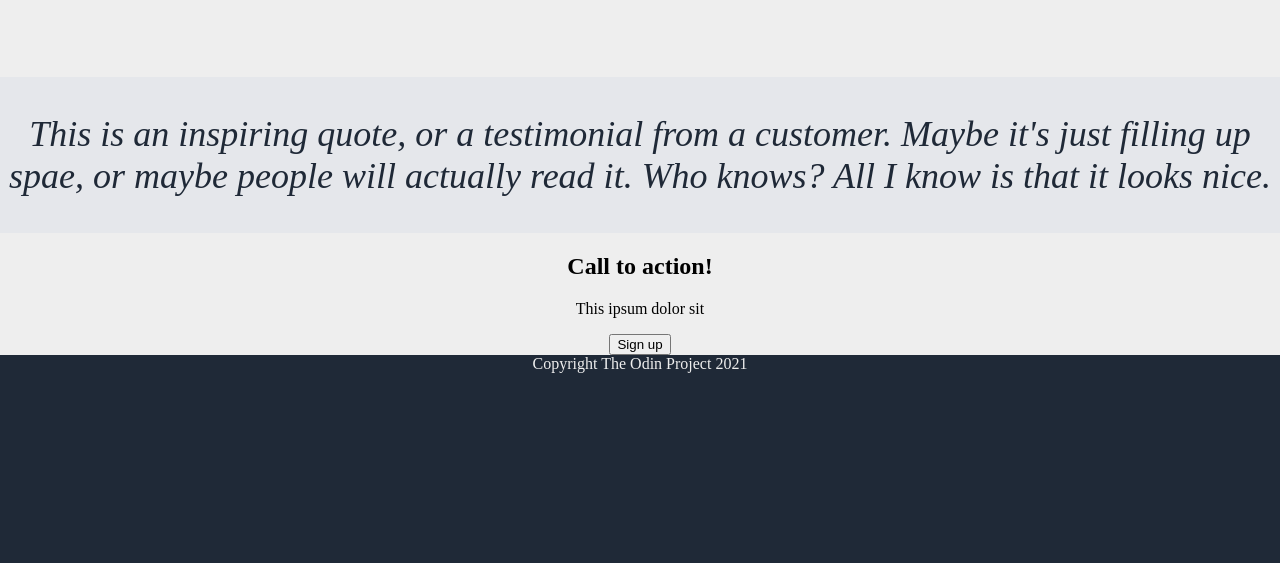
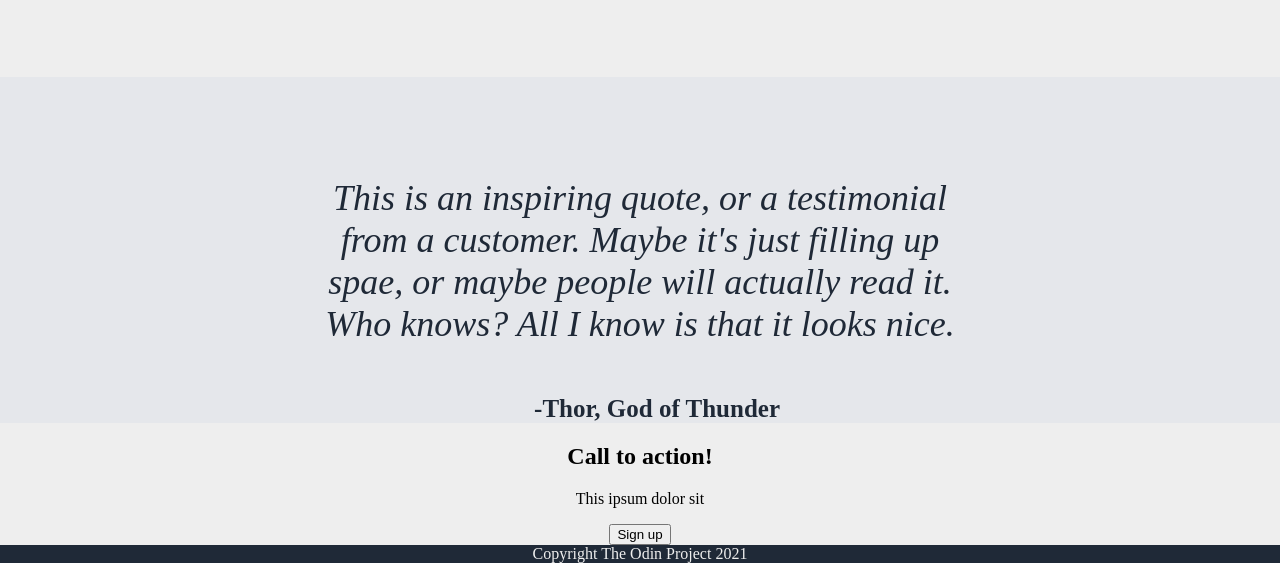
Before and after one commit to IsaacCavallaro/The-Odin-Project-Landing-Page, a plain HTML site: page index.html in a window 1280 px wide. Shown: the part 818-1381 px from the top of the page. Before the commit the page ends 1191 px from the top, so only its background shows below. Drawn offline with Linux system fonts and the light colour scheme.

Commit message:
Styling quote section

```diff
--- a/index.html
+++ b/index.html
@@ -58,7 +58,8 @@
   </section>
 
   <section class="quote">
-    <p>This is an inspiring quote, or a testimonial from a customer. Maybe it's just filling up spae, or maybe people will actually read it. Who knows? All I know is that it looks nice. </p>
+    <blockquote>This is an inspiring quote, or a testimonial from a customer. Maybe it's just filling up spae, or maybe people will actually read it. Who knows? All I know is that it looks nice. </blockquote>
+    <cite>-Thor, God of Thunder</cite>
   </section>
 
   <section class="call-to-action">
--- a/style.css
+++ b/style.css
@@ -167,13 +167,30 @@ ul {
 /* ========== QUOTE ========== */
 
 .quote{
-  text-align: center;
   width: 100%;
-  margin: 0 auto;
   background-color: #e5e7eb;
   color: #1f2937;
   font-size: 36px;
+  /* font-style: italic; */
+}
+
+.quote blockquote {
+  width: 50%;
+  text-align: center;
+  margin: 0 auto;
+  padding-top: 100px;
+  padding-bottom: 50px;
   font-style: italic;
+}
+
+.quote cite {
+  margin: 0 auto;
+  display: block;
+  text-align: right;
+  margin-right: 500px;
+  font-size: 25px;
+  font-style: normal;
+  font-weight: bold;
 }
 
 /* ========== CALL TO ACTION ========== */
```
